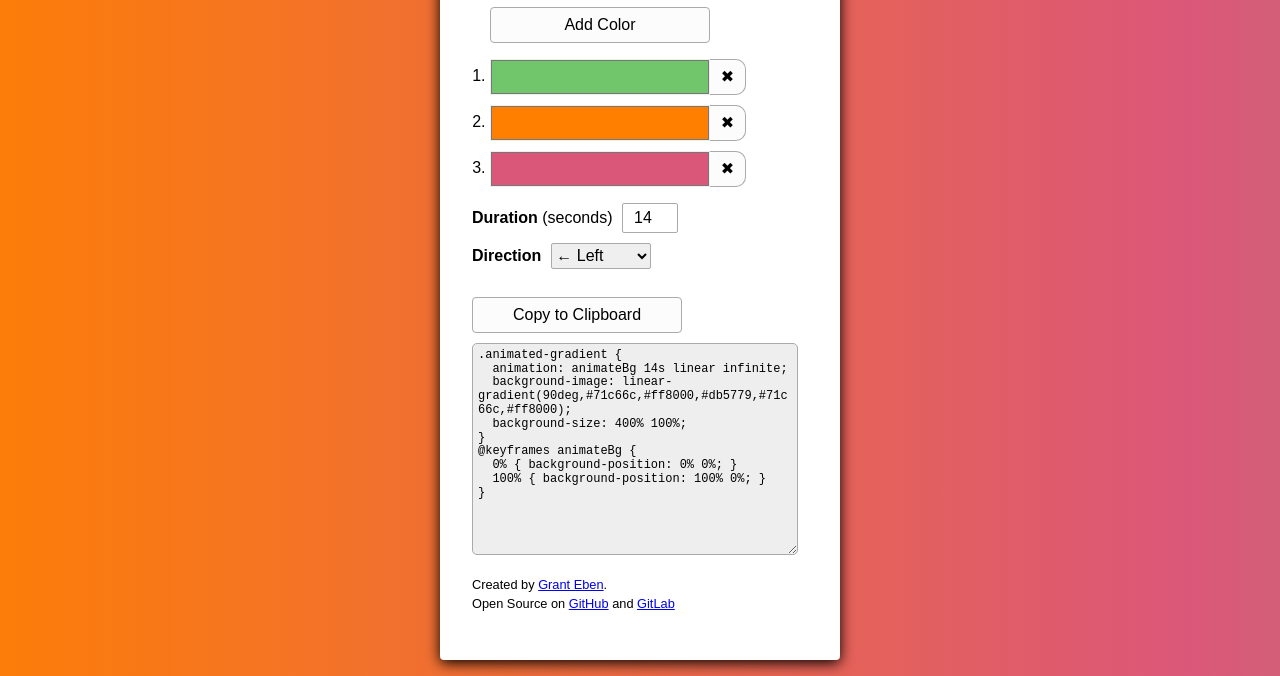
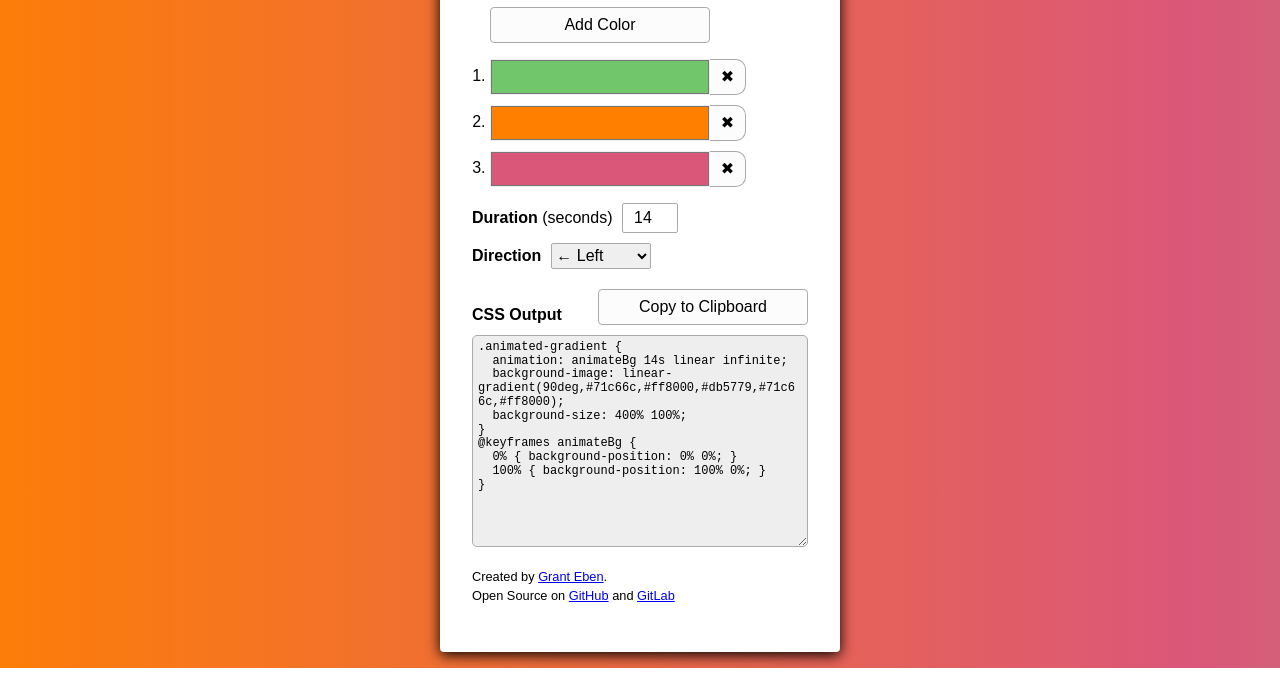
Before and after one commit to gmeben/pure-css-animated-gradient-generator, a React app: page / in a window 1280 px wide. Shown: the part 269-945 px from the top of the page. Built offline with nearby package versions, Linux system fonts and the light colour scheme.

Commit message:
feat: Add label and focus state for textarea

```diff
--- a/public/core.css
+++ b/public/core.css
@@ -26,10 +26,6 @@ body {
 .button--add {
     margin-left: 18px;
     width: 220px;
-}
-.button--copy {
-    margin-top: 18px;
-    margin-bottom: 10px;
 }
 .button--faded {
     opacity: 0.05;
@@ -136,12 +132,15 @@ body {
     border: 1px solid var(--button-color-border);
     font-family: Courier New;
     height: 200px;
-    max-width: 314px;
+    max-width: 324px;
     padding: 5px;
-    width: 314px;
+    width: 324px;
     font-size: 12px;
 }
-
+.output:focus {
+    box-shadow: 0 0 5px 1px green;
+    outline: none;
+}
 input[type="color"]::-webkit-color-swatch-wrapper {
     padding: 0;
 }
--- a/src/index.js
+++ b/src/index.js
@@ -85,6 +85,10 @@ function Output({bg, bgwidth, bgheight, degrees, direction, duration}) {
   let code = getCssCodeForOutput({bg, bgwidth, bgheight, degrees, direction, duration})
   return (
     <section>
+      <div style={{display: `flex`, justifyContent: `space-between`, alignItems: `end`, margin: `10px 0`}}>
+        <label for="output"><strong>CSS Output</strong></label>
+        <CopyToClipboardButton />
+      </div>
       <textarea
         value={code}
         readOnly={true}
@@ -212,7 +216,6 @@ function Generator({title}) {
             </select>
           </label>
         </section>
-        <CopyToClipboardButton />
         <Output
           bg={bg}
           bgwidth={bgwidth}
```
